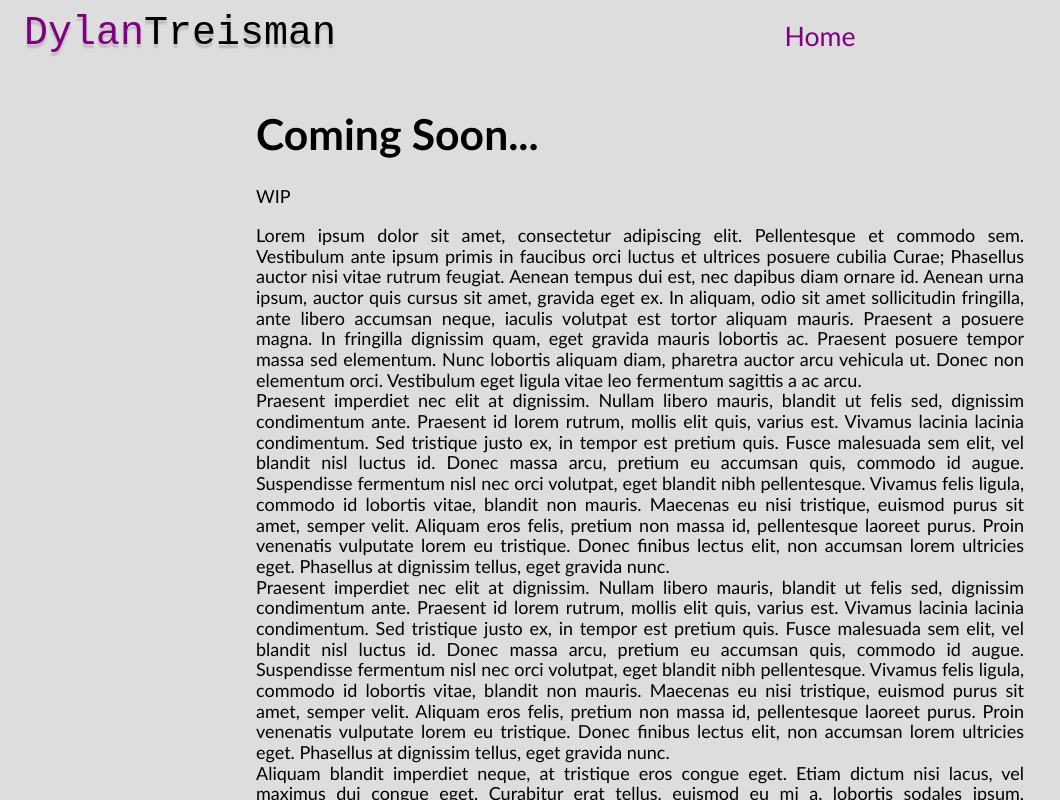
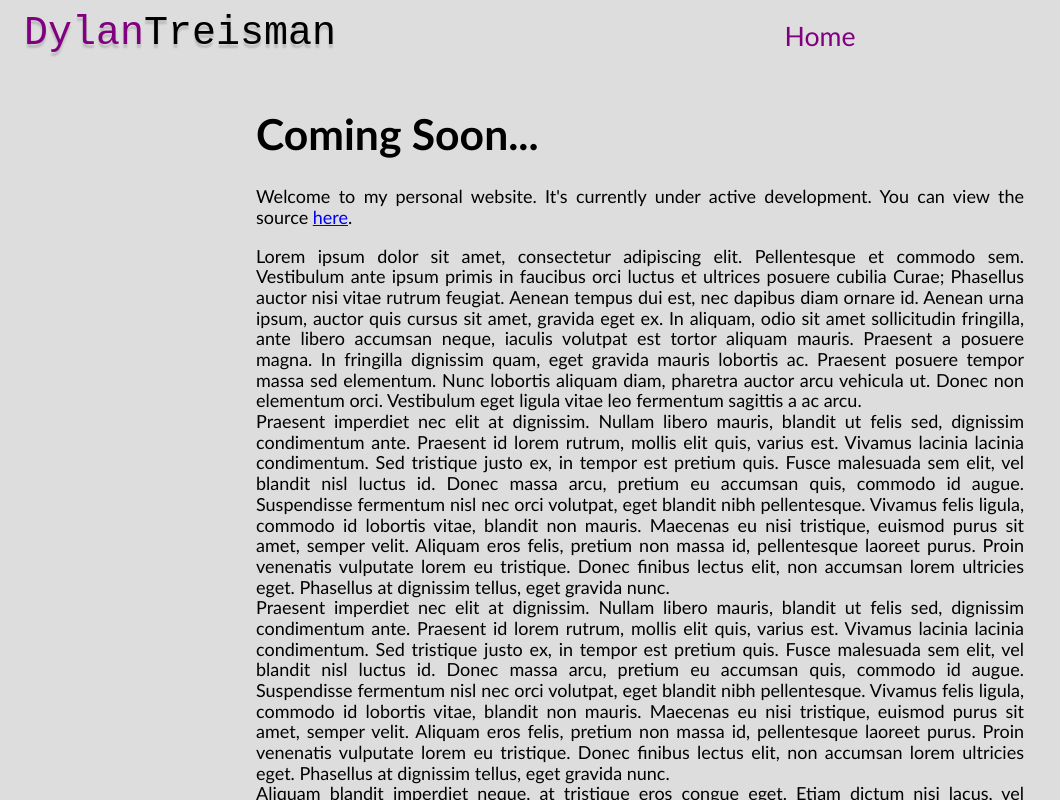
Before and after one commit to dylanzt/dylantreisman.com, a React app: page / in a window 1280 px wide. Shown: the top 800 px of the page, without its empty margins (0-1060 px from the left). Built offline with nearby package versions, Linux system fonts and the light colour scheme.

Commit message:
Update main page copy

```diff
--- a/src/components/ComingSoon/ComingSoon.jsx
+++ b/src/components/ComingSoon/ComingSoon.jsx
@@ -6,7 +6,7 @@ import Lipsum from "./Lipsum.js";
 const ComingSoon = () => (
   <div>
     <h1>Coming Soon...</h1>
-    <p className={styles.text}>WIP</p>
+    <p className={styles.text}>Welcome to my personal website. It's currently under active development. You can view the source <a href="https://github.com/dylanzt/dylantreisman.com" target="_blank" rel="noopener noreferrer">here</a>.</p>
     {featureFlag.lipsum && (<Lipsum className={styles.text} />)}
   </div>
 );
```
